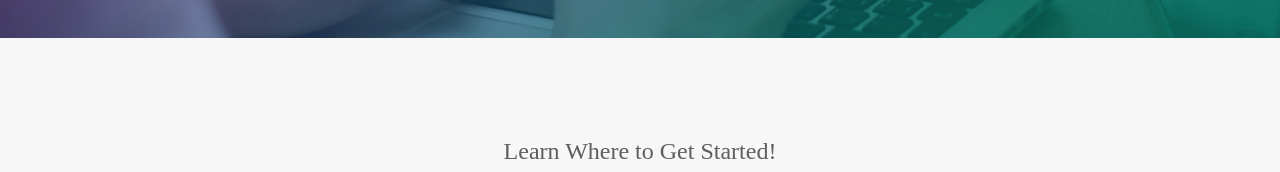
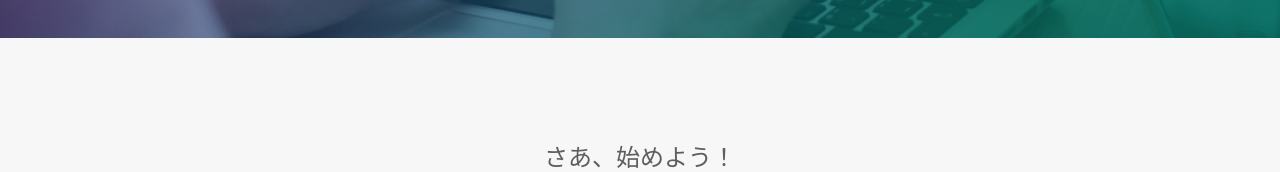
Before and after one commit to pinguin39/pinguin39.github.io, a plain HTML site: page index.html in a window 1280 px wide. Shown: the part 628-800 px from the top of the page. Drawn offline with Linux system fonts and the light colour scheme.

Commit message:
Update index.html

```diff
--- a/index.html
+++ b/index.html
@@ -36,7 +36,7 @@
   <div class="lesson-wrapper">
     <div class="container">
       <div class="heading">
-        <h2>Learn Where to Get Started!</h2>
+        <h2>さあ、始めよう！</h2>
       </div>
       <div class="lessons">
         <div class="lesson">
```
